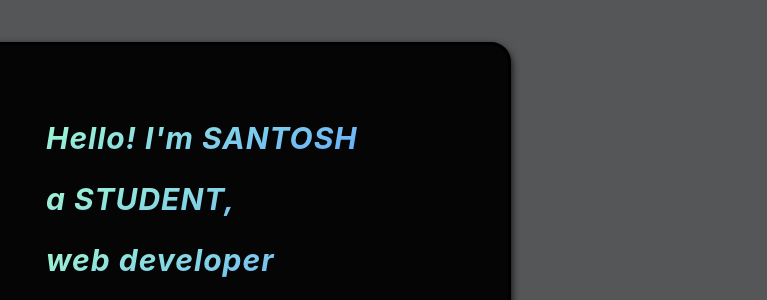
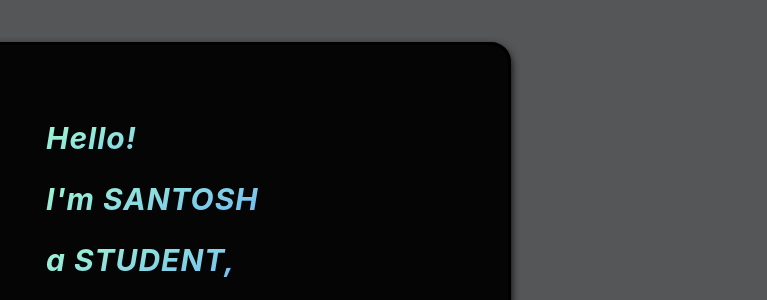
Before and after one commit to Santoshsaladi/MYPROFILE, a plain HTML site: page index.html in a window 1280 px wide. Shown: the part 108-408 px from the top of the page, 513-1280 px from the left. Drawn offline with Linux system fonts and the light colour scheme.

Commit message:
Update index.html

```diff
--- a/index.html
+++ b/index.html
@@ -56,7 +56,9 @@
                             class="masthead__image"
                           />
                         <div class="masthead-profile">
-                            <h1  id="home" class="masthead__heading">Hello! I'm SANTOSH
+                            <h1  id="home" class="masthead__heading">Hello!
+                            </h1>
+                           <h1  id="home" class="masthead__heading"> I'm SANTOSH
                             </h1>
 <h1  id="home" class="masthead__heading"> a STUDENT,
                             </h1>
```
